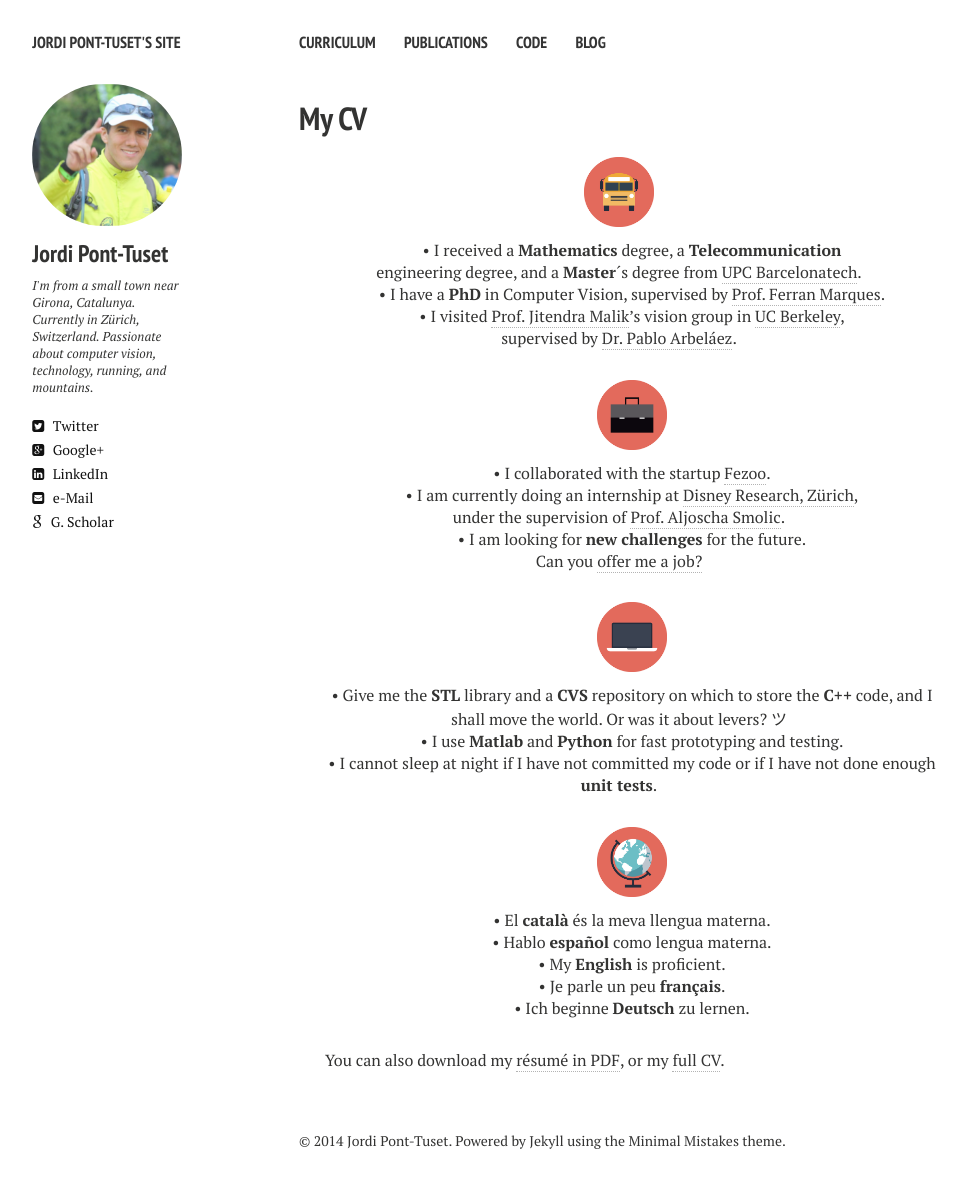
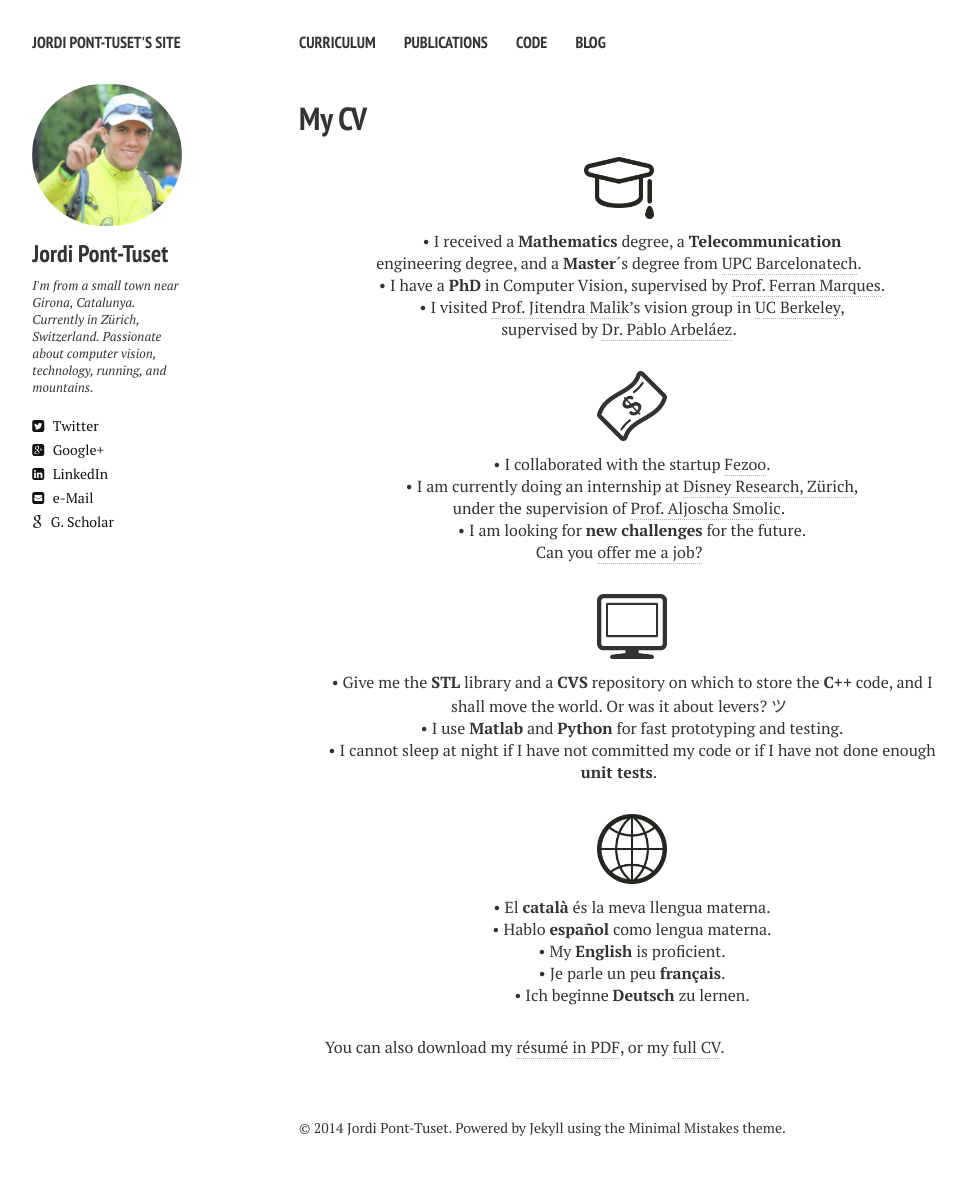
Before and after one commit to jponttuset/jponttuset.github.io, a Jekyll site: the page built from cv.md, in a window 1280 px wide. Shown: the whole page, without its empty margins (21-988 px from the left). Built offline with Jekyll 4.4.1, drawn with Linux system fonts in a browser that asks for light colours; nearby versions of some CDN libraries.

Commit message:
- Tuning resume

```diff
--- a/_layouts/cv.html
+++ b/_layouts/cv.html
@@ -44,22 +44,22 @@
   <article>
     <h1>{{ page.title }}</h1>
     <div class="article-wrap">
-    <p align="center" class=bottom-small><img src="{{ site.url }}/images/Bus.png" alt="Education" width="70" height="70"></p>
+    <p align="center" class=bottom-small><img src="{{ site.url }}/images/study.png" alt="Education" width="70" height="70"></p>
     <p align="center">&#8226 I received a <strong>Mathematics</strong> degree, a <strong>Telecommunication</strong><br>engineering degree, and a <strong>Master</strong>´s degree from <a href="http://www.upc.edu" target="_blank">UPC Barcelonatech</a>.</p>
     <p align="center">&#8226 I have a <strong>PhD</strong> in Computer Vision, supervised by <a href="https://imatge.upc.edu/web/ferran" target="_blank">Prof. Ferran Marques</a>.</p>
     <p align="center" class="bottom-three">&#8226 I visited <a href="http://www.cs.berkeley.edu/~malik/" target="_blank">Prof. Jitendra Malik</a>’s vision group in <a href="http://www.berkeley.edu" target="_blank">UC Berkeley</a>,<br>supervised by <a href="http://www.cs.berkeley.edu/~arbelaez/index.html" target="_blank">Dr. Pablo Arbeláez</a>.</p>
 
-    <p align="center" class=bottom-small><img src="{{ site.url }}/images/Briefcase.png" alt="Work Experience" width="70" height="70"></p>
+    <p align="center" class=bottom-small><img src="{{ site.url }}/images/banknote.png" alt="Work Experience" width="70" height="70"></p>
     <p align="center">&#8226 I collaborated with the startup <a href="http://fezoo.cat" target="_blank">Fezoo</a>.</p>
     <p align="center">&#8226 I am currently doing an internship at <a href="http://www.disneyresearch.com/research-labs/disney-research-zurich/" target="_blank">Disney Research, Zürich</a>,<br>under the supervision of <a href="http://zurich.disneyresearch.com/~smolica/" target="_blank">Prof. Aljoscha Smolic</a>.</p>
     <p align="center" class="bottom-three">&#8226 I am looking for <strong>new challenges</strong> for the future.<br>Can you <a href="mailto:jpont01@gmail.com">offer me a job?</a></p>
 
-    <p align="center" class=bottom-small><img src="{{ site.url }}/images/MacBook.png" alt="Computer Skills" width="70" height="70"></p>
+    <p align="center" class=bottom-small><img src="{{ site.url }}/images/display.png" alt="Computer Skills" width="70" height="70"></p>
     <p align="center">&#8226 Give me the <strong>STL</strong> library and a <strong>CVS</strong> repository on which to store the <strong>C++</strong> code, and I shall move the world. Or was it about levers? &#12484;</p>
     <p align="center">&#8226 I use <strong>Matlab</strong> and <strong>Python</strong> for fast prototyping and testing.</p>
     <p align="center" class="bottom-three">&#8226 I cannot sleep at night if I have not committed my code or if I have not done enough <strong>unit tests</strong>.</p>
 
-    <p align="center" class=bottom-small><img src="{{ site.url }}/images/World2.png" alt="Languages" width="70" height="70"></p>
+    <p align="center" class=bottom-small><img src="{{ site.url }}/images/world.png" alt="Languages" width="70" height="70"></p>
     <p align="center">&#8226 El <strong>català</strong> és la meva llengua materna.</p>
     <p align="center">&#8226 Hablo <strong>español</strong> como lengua materna.</p>
     <p align="center">&#8226 My <strong>English</strong> is proficient.</p>
```
